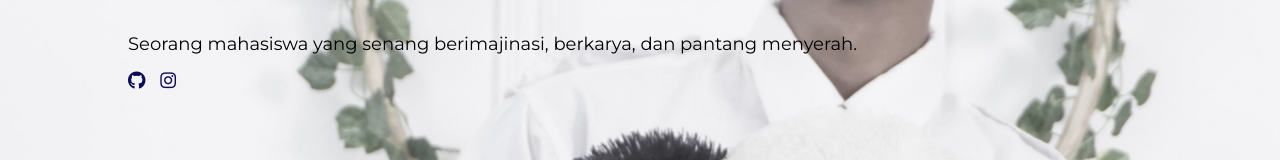
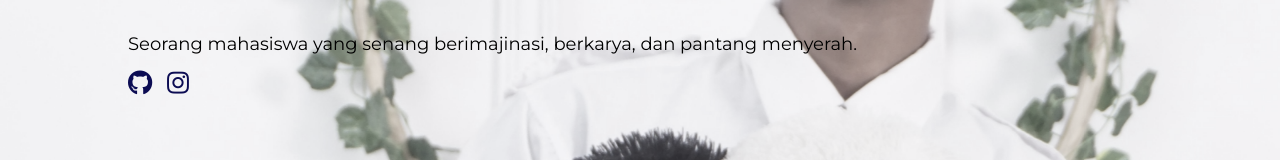
Before and after one commit to arsyadbruh/arsyadbruh.github.io, a plain HTML site: page index.html in a window 1280 px wide. Shown: the part 412-572 px from the top of the page. Drawn offline with Linux system fonts and the light colour scheme.

Commit message:
fix icon

```diff
--- a/style.css
+++ b/style.css
@@ -75,7 +75,7 @@ body{
 }
 
 .header p{margin-bottom: 15px;}
-.header i.icon{padding-right: 10px;}
+.header i.icon{padding-right: 10px; font-size:25px}
 
 .header .foothead{
     height: 8%;
```
